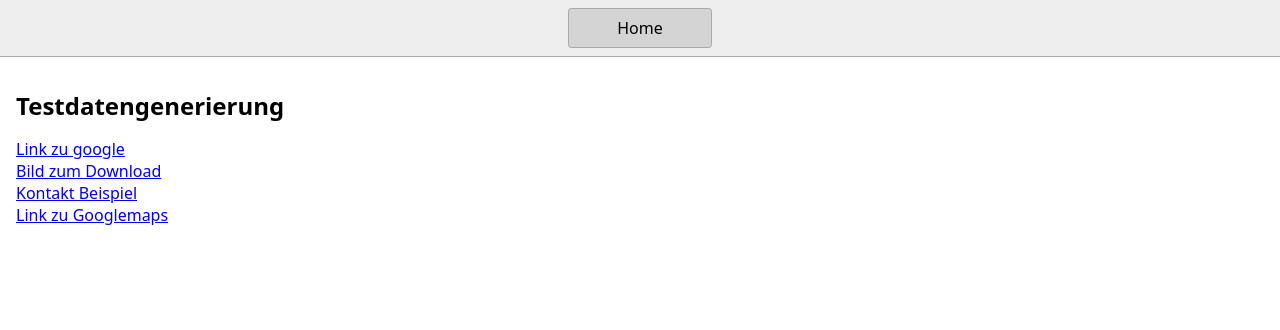
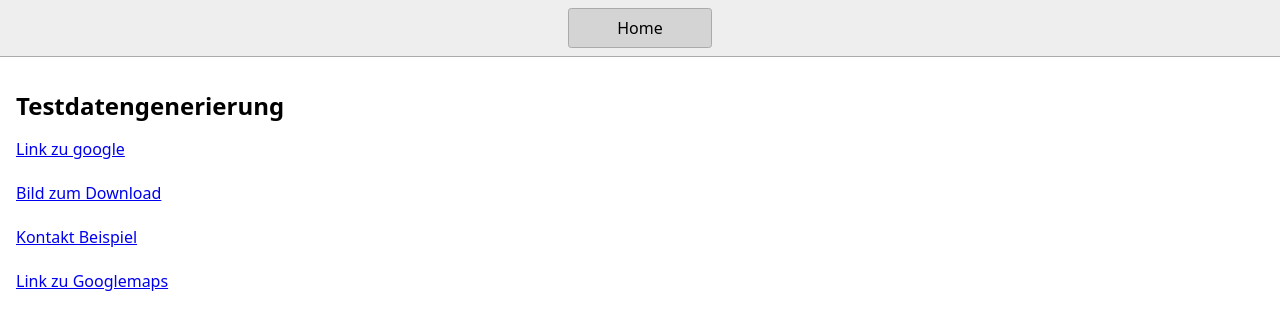
Before and after one commit to CockieMond/web-platform-dyfeft, a plain HTML site: page index.html in a window 1280 px wide. Drawn offline with Linux system fonts and the light colour scheme.

Commit message:
Update index.html

```diff
--- a/index.html
+++ b/index.html
@@ -18,9 +18,9 @@
     <main>
       <h1>Testdatengenerierung</h1>
 
-      <a href="https://www.google.de">Link zu google</a><br>
-      <a href="https://upload.wikimedia.org/wikipedia/commons/a/a8/Alf_Stader_Straße.jpg" download="datei.jpg"> Bild zum Download</a><br>
-      <a href="https://www.w3.org/2002/12/cal/vcard-examples/john-doe.vcf">Kontakt Beispiel</a><br>
+      <a href="https://www.google.de">Link zu google</a><br><br>
+      <a href="https://upload.wikimedia.org/wikipedia/commons/a/a8/Alf_Stader_Straße.jpg" download="datei.jpg"> Bild zum Download</a><br><br>
+      <a href="https://www.w3.org/2002/12/cal/vcard-examples/john-doe.vcf">Kontakt Beispiel</a><br><br>
       <a href="https://maps.app.goo.gl/ZGyJiXsSvwNxcdEY9">Link zu Googlemaps</a><br>
 
     </main>
```
